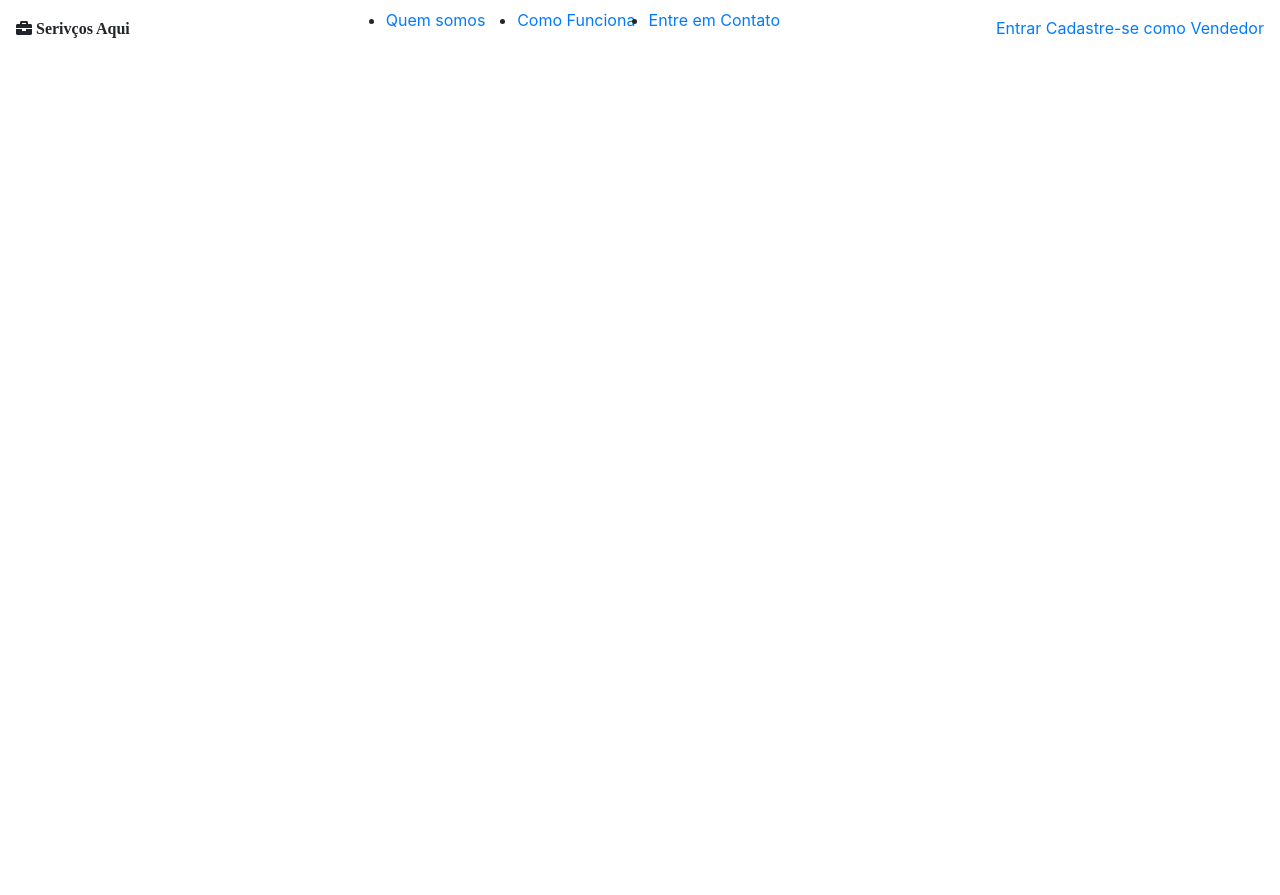
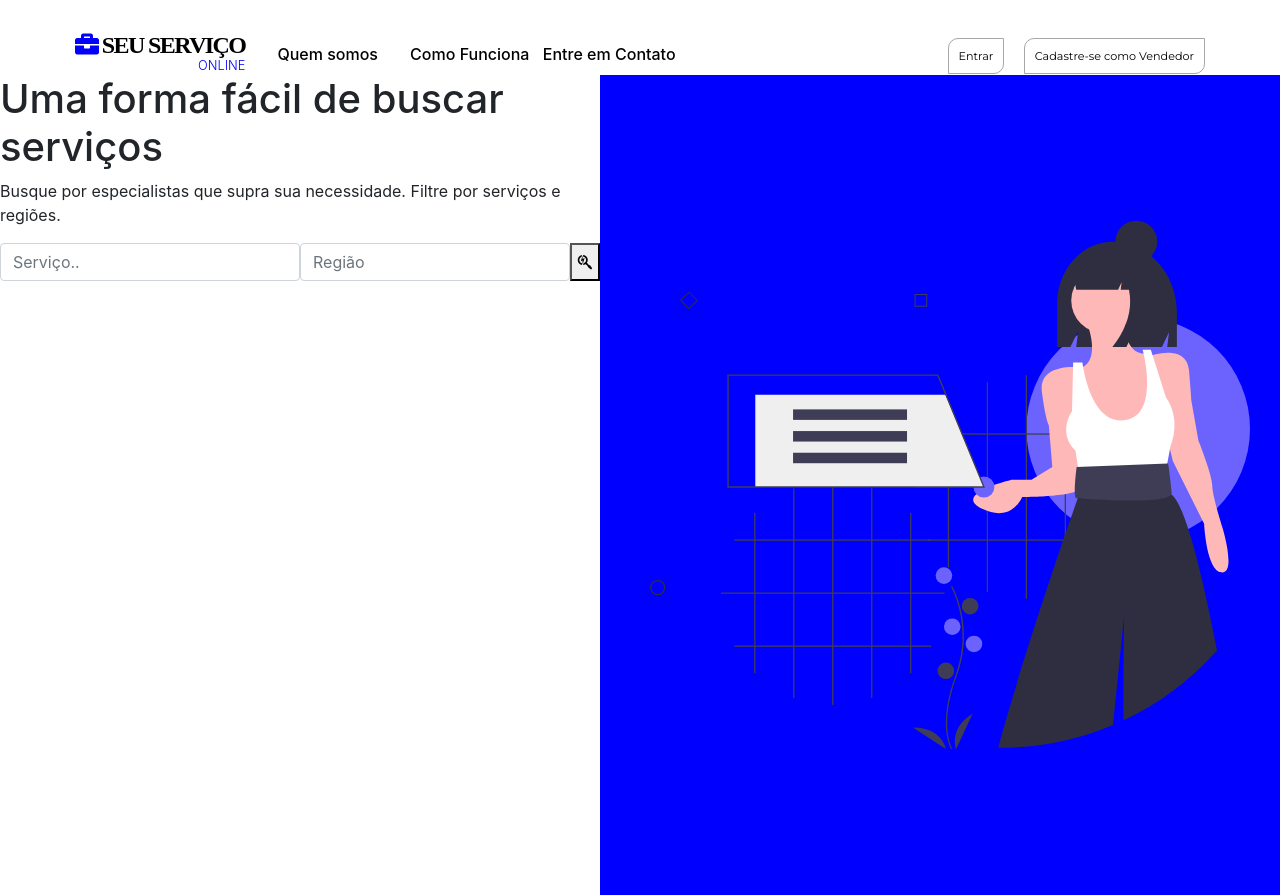
Before and after one commit to bricio123/Services_all__point, a website: page src/index.html in a window 1280 px wide. Before the commit the page ends 800 px from the top, so only its background shows below. Drawn offline with nearby package versions, Linux system fonts and the light colour scheme.

Commit message:
more at part index

```diff
--- /dev/null
+++ b/src/css/buttons/button_number__one.css
@@ -0,0 +1,23 @@
+.button_number__one{
+    border: 1px solid rgb(167, 167, 167);
+    padding: 10px;
+    border-top-left-radius: 10px;
+    border-bottom-right-radius: 10px;
+    font-family: "Montserrat", sans-serif;
+    font-size: 0.7rem;
+    color: var(--color-second);
+    text-decoration: none !important;
+    margin-right: 15px;
+
+}
+.button_number__two{
+    border: 1px solid rgb(167, 167, 167);
+    background: var(--color-primary);
+    padding: 10px;
+    border-top-left-radius: 10px;
+    border-bottom-right-radius: 10px;
+    font-family: "Montserrat", sans-serif;
+    font-size: 0.7rem;
+    color: var(--color-second);
+    text-decoration: none !important;
+}
--- /dev/null
+++ b/src/css/index/found.css
@@ -0,0 +1,31 @@
+.found__services{
+  width: 100%;
+  height: 90vh;
+}
+.found__container{
+    display: grid;
+    grid-template-columns: 600px 600px;
+
+}
+.found__copy{
+
+}
+.found__img{
+   width: 700px;
+   padding: 50px;
+    background: var(--color-icon);
+}
+.found__img img{
+    width: 100%;
+    height: 90vh;
+}
+.inputs{
+    width: 100%;
+    display: grid;
+    grid-template-columns: 1fr 1fr;
+
+}
+.inp{
+    display: flex;
+
+}
--- /dev/null
+++ b/src/css/index/nav__all.css
@@ -0,0 +1,55 @@
+.navbar{
+    width: 100% ;
+    margin: 32px 75px 0;
+    display: grid;
+    grid-template-columns: 200px, 300px, 500px;
+    padding: 0 !important;
+}
+.navbar i{
+    font-size: 1.5rem;
+    color: var(--color-icon);
+}
+.icon__service{
+    display: flex;
+    flex-direction: column;
+    text-align: right;
+    letter-spacing: -0.1rem;
+    text-transform: uppercase;
+}
+.icon__service strong{
+    color: #000;
+}
+.icon__service small{
+    font-weight: 300;
+    letter-spacing: 0;
+    color: var(--color-icon);
+}
+
+.nav__links{
+    display: grid;
+    grid-template-columns: repeat(3, 1fr);
+    align-items: center;
+   margin:0 240px  0 0;
+   padding: 0;
+
+
+}
+.nav__links li{
+    list-style: none;
+
+}
+.nav__links a{
+    text-decoration: none !important;
+    color: var(--color-second) ;
+    font-weight:500 ;
+    transition: .5s ease all;
+}
+.nav__links a:hover{
+    border-bottom: 1px solid var(--color-icon);
+    padding-bottom: 10px;
+
+    box-shadow: 0px 1px 0px 0px rgb(235, 0, 0);
+}
+.active{
+    color: var(--color-icon);
+}
--- a/src/css/nav__all.css
+++ /dev/null
@@ -1,13 +0,0 @@
-.navbar{
-    width: 100%;
-}
-.nav__links{
-    display: grid;
-    grid-template-columns: repeat(3, 1fr);
-    align-items: center;
-
-}
-.nav__links a{
-    list-style: none;
-    text-decoration: none;
-}
--- /dev/null
+++ b/src/css/variables.css
@@ -0,0 +1,9 @@
+:root{
+    box-sizing: border-box;
+    font-size: 16px;
+    padding: 0;
+    margin: 0;
+    --color-primary:#fff;
+    --color-second:#000;
+    --color-icon:blue;
+}
--- a/src/index.html
+++ b/src/index.html
@@ -9,7 +9,7 @@
     <!--Importações -->
 
     <!--Google font-->
-    <link href="https://fonts.googleapis.com/css2?family=Montserrat:wght@200;300;500;700;900&display=swap"
+    <link href="https://fonts.googleapis.com/css2?family=Montserrat:wght@200;300;400;700;900&display=swap"
         rel="stylesheet">
     <!--Font awesome-->
     <link rel="stylesheet" href="https://cdnjs.cloudflare.com/ajax/libs/font-awesome/5.12.0-2/css/all.min.css">
@@ -29,21 +29,49 @@
 </head>
 
 <body>
-    <header>
+    <header class="nav">
         <section class="navbar">
-            <i class="fas fa-briefcase"> Serivços Aqui</i>
+            <section class="icon__service">
+                <i class="fas fa-briefcase"><strong class="icon"> Seu Serviço</strong></i>
+                <small>Online</small>
+            </section>
             <ul class="nav__links">
-                <li><a href="">Quem somos</a></li>
+                <li><a href="" class="active">Quem somos</a></li>
                 <li><a href="">Como Funciona</a></li>
                 <li><a href="">Entre em Contato</a></li>
             </ul>
             <section class="nav__buttons">
-                <a href="">Entrar</a>
-                <a href="">Cadastre-se como Vendedor</a>
+                <a href="" class=" button_number__one">Entrar</a>
+                <a href="" class=" button_number__two">Cadastre-se como Vendedor</a>
             </section>
 
         </section>
     </header>
+    <div class="found__services">
+        <div class="found__container">
+            <section class="found__copy">
+                <h1>Uma forma fácil de buscar <span>serviços</span></h1>
+                <p>Busque por especialistas que supra sua necessidade. Filtre por serviços e regiões.</p>
+                <section class="inputs">
+
+                    <section class="inp number__one">
+                        <input class="form-control" placeholder="Serviço..">
+
+                    </section>
+
+                    <section class="inp number__two">
+                        <input class="form-control" placeholder="Região">
+                        <button><i class="fab fa-searchengin"></i></button>
+                    </section>
+
+                </section>
+            </section>
+
+            <div class="found__img">
+                <img src="./img/undraw_services_5tv9.svg" alt="">
+            </div>
+        </div>
+    </div>
 </body>
 
 </html>
--- a/src/style.css
+++ b/src/style.css
@@ -1 +1,7 @@
-@import "./css/nav__all.css";
+/*Componentes*/
+@import "./css/index/nav__all.css";
+@import "./css/buttons/button_number__one.css";
+@import "./css/index/found.css";
+
+/* variaveis */
+@import "./css/variables.css";
```
Also changed, not shown: src/img/undraw_services_5tv9.svg (added).
